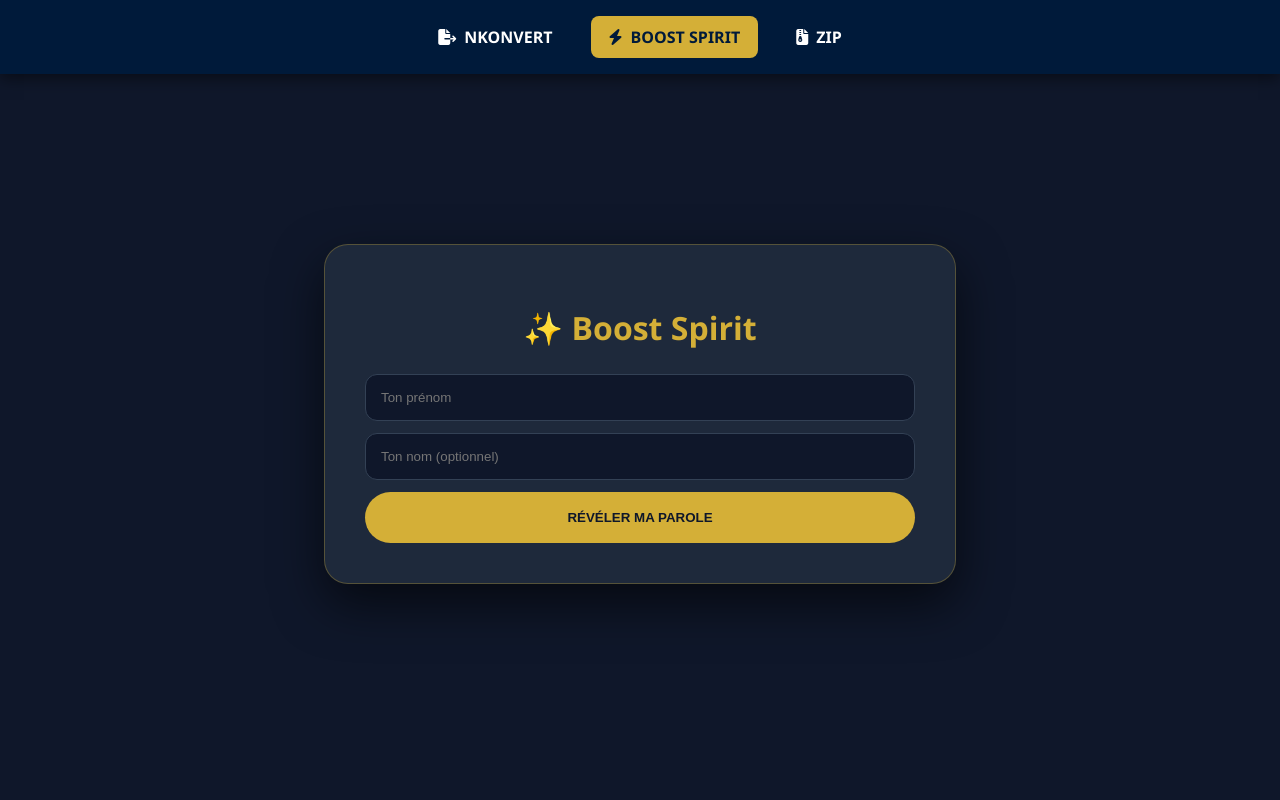
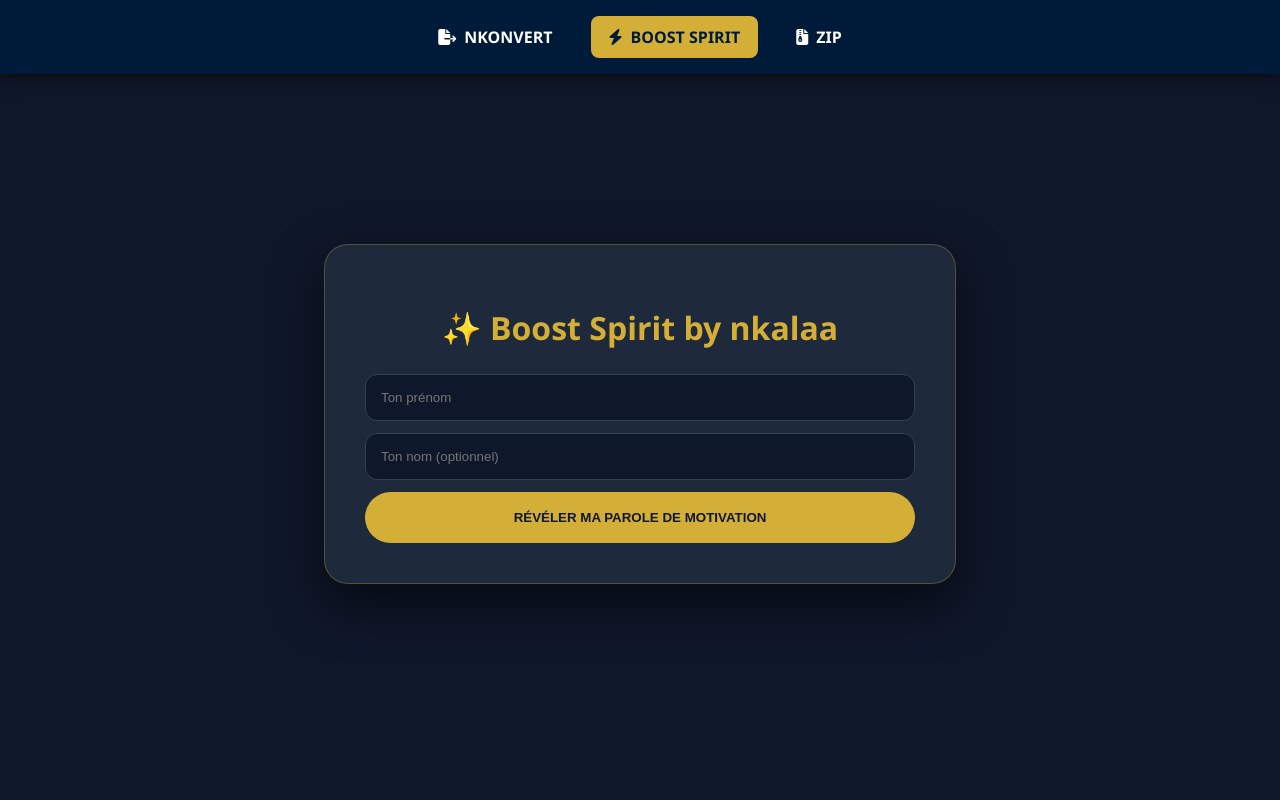
Before and after one commit to Reygreekk/nkonvert, a Flask app: page /boost in a window 1280 px wide. Run offline with Flask 3, Linux system fonts and the light colour scheme.

Commit message:
motivation.html

```diff
--- a/templates/motivation.html
+++ b/templates/motivation.html
@@ -11,6 +11,7 @@
             --bg: #0f172a;
             --nav-bg: #001A3A;
             --green: #10b981;
+            --orange: #f97316;
             --purple: #a29bfe;
         }
 
@@ -77,7 +78,7 @@
             background: #0f172a;
             color: white;
             margin-bottom: 12px;
-            box-sizing: border-box; /* IMPORTANT */
+            box-sizing: border-box;
         }
 
         button {
@@ -90,6 +91,7 @@
             cursor: pointer;
             width: 100%;
             text-transform: uppercase;
+            transition: 0.3s;
         }
 
         button:disabled { opacity: 0.6; }
@@ -114,10 +116,12 @@
             border-radius: 18px;
             border: 2px solid var(--green);
             background: rgba(16,185,129,0.05);
+            transition: all 0.5s ease; /* Transition fluide des couleurs */
         }
 
         .intro-text { color: var(--purple); font-size: 14px; margin-bottom: 10px; }
-        .quote-text { font-size: 22px; font-weight: 700; line-height: 1.4; }
+        .quote-text { font-size: 22px; font-weight: 700; line-height: 1.4; transition: color 0.5s; }
+
         .badge {
             display: inline-block;
             margin-top: 15px;
@@ -126,6 +130,7 @@
             border: 1px solid var(--gold);
             color: var(--gold);
             font-size: 11px;
+            transition: 0.5s;
         }
     </style>
 </head>
@@ -139,14 +144,14 @@
 
 <div class="container">
     <div class="card">
-        <h1>✨ Boost Spirit</h1>
+        <h1>✨ Boost Spirit by nkalaa</h1>
 
         <form id="boostForm">
             <div id="input-fields">
                 <input type="text" name="prenom" id="prenom" placeholder="Ton prénom" required>
                 <input type="text" name="nom" id="nom" placeholder="Ton nom (optionnel)">
             </div>
-            <button type="submit" id="submitBtn">Révéler ma parole</button>
+            <button type="submit" id="submitBtn">Révéler ma parole de motivation</button>
         </form>
 
         <div class="loader" id="loader"></div>
@@ -155,7 +160,7 @@
             <div class="intro-text" id="res-intro"></div>
             <div class="quote-text" id="res-phrase"></div>
             <div class="badge" id="res-type"></div>
-            <div style="margin-top:15px; font-size:11px; color:var(--green);" id="res-user"></div>
+            <div style="margin-top:15px; font-size:11px; transition: 0.5s;" id="res-user"></div>
         </div>
     </div>
 </div>
@@ -168,6 +173,9 @@ document.getElementById("boostForm").addEventListener("submit", function(e) {
     const loader = document.getElementById("loader");
     const resultBox = document.getElementById("result-container");
     const inputs = document.getElementById("input-fields");
+    const phraseTxt = document.getElementById("res-phrase");
+    const userTxt = document.getElementById("res-user");
+    const badgeTxt = document.getElementById("res-type");
 
     btn.disabled = true;
     loader.style.display = "block";
@@ -184,13 +192,30 @@ document.getElementById("boostForm").addEventListener("submit", function(e) {
     .then(data => {
         loader.style.display = "none";
         btn.disabled = false;
-        btn.textContent = "Encore un message";
+        btn.textContent = "Encore un message de motivation";
         inputs.style.display = "none";
 
+        // --- LOGIQUE DE CHANGEMENT DE COULEUR (Compteur > 15) ---
+        if (data.compteur > 15) {
+            resultBox.style.borderColor = "var(--orange)";
+            resultBox.style.background = "rgba(249, 115, 22, 0.1)";
+            phraseTxt.style.color = "var(--orange)";
+            userTxt.style.color = "var(--orange)";
+            badgeTxt.style.borderColor = "var(--orange)";
+            badgeTxt.style.color = "var(--orange)";
+        } else {
+            resultBox.style.borderColor = "var(--green)";
+            resultBox.style.background = "rgba(16, 185, 129, 0.05)";
+            phraseTxt.style.color = "white";
+            userTxt.style.color = "var(--green)";
+            badgeTxt.style.borderColor = "var(--gold)";
+            badgeTxt.style.color = "var(--gold)";
+        }
+
         document.getElementById("res-intro").textContent = data.intro;
-        document.getElementById("res-phrase").textContent = "« " + data.phrase + " »";
-        document.getElementById("res-type").textContent = "Thème : " + data.type;
-        document.getElementById("res-user").textContent = "CONSULTATION N°" + data.compteur;
+        phraseTxt.textContent = "« " + data.phrase + " »";
+        badgeTxt.textContent = "Thème : " + data.type;
+        userTxt.textContent = "CONSULTATION N°" + data.compteur;
 
         resultBox.style.display = "block";
     })
@@ -198,7 +223,7 @@ document.getElementById("boostForm").addEventListener("submit", function(e) {
         console.error(err);
         loader.style.display = "none";
         btn.disabled = false;
-        alert("⚠️ Le serveur ne répond pas. Vérifie tes logs sur Render.");
+        alert("⚠️ Nkuta ne répond pas pour le moment.");
     });
 });
 </script>
```
